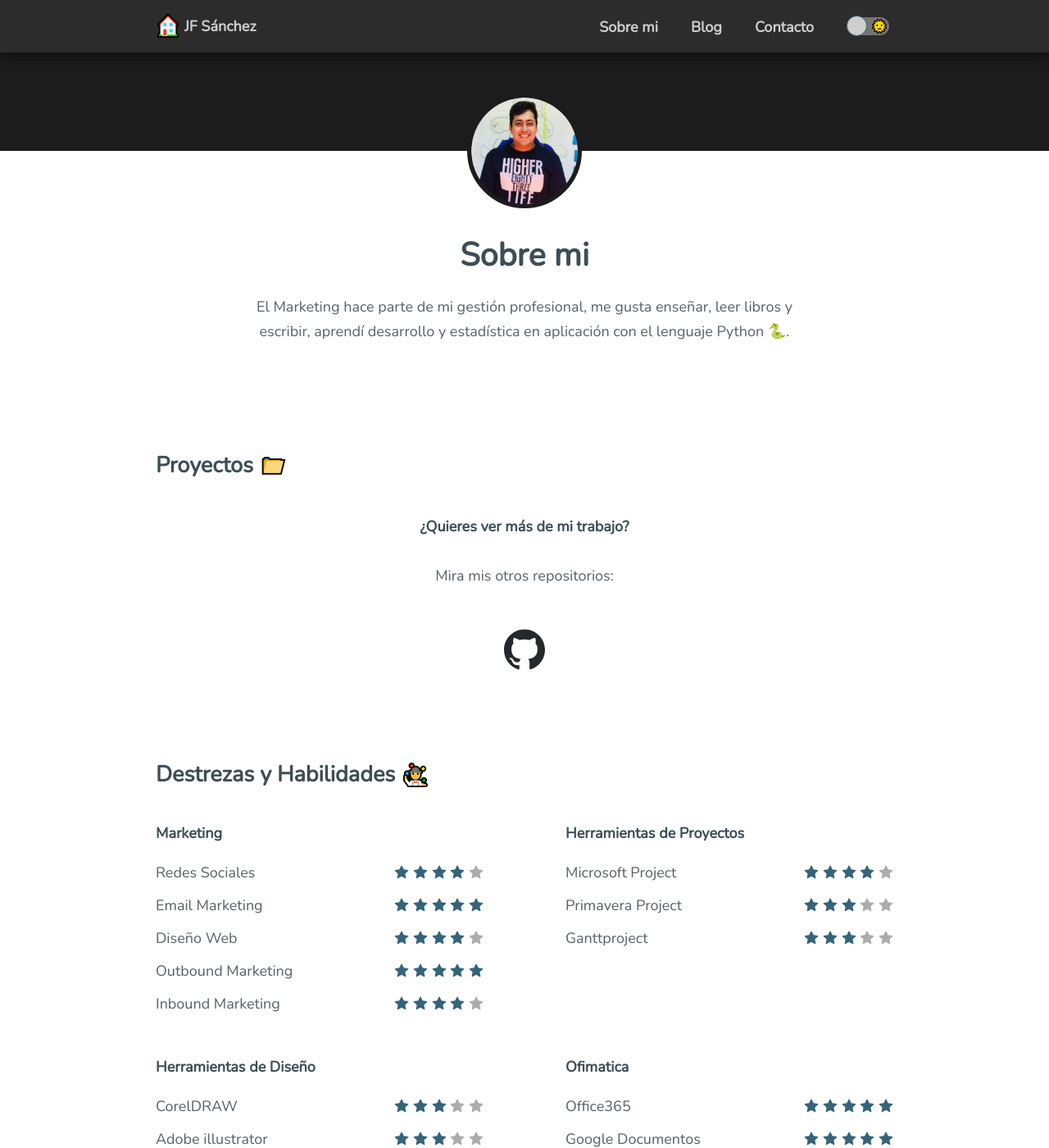
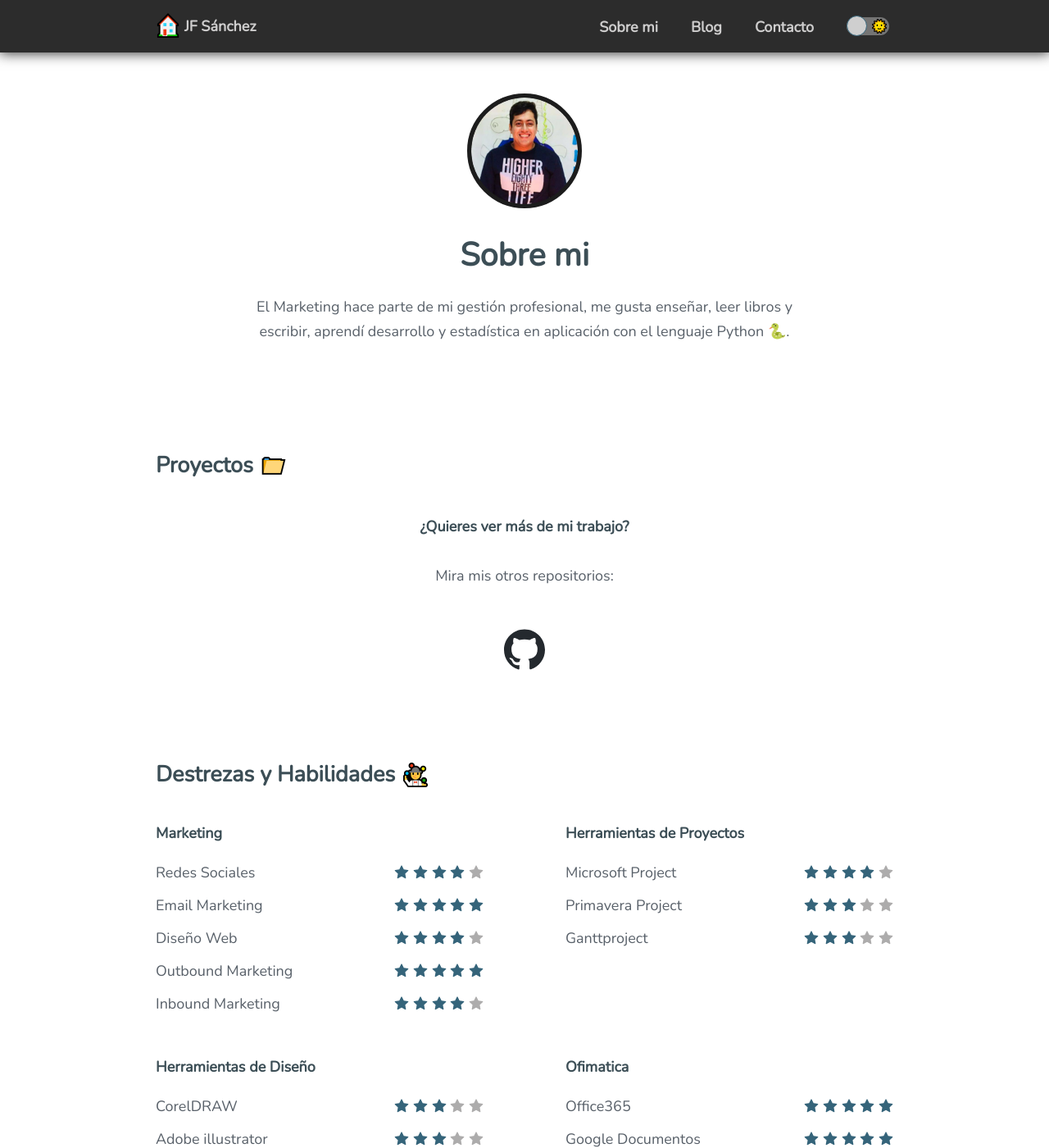
Before and after one commit to jfsanc/jfsanchez, a Jekyll site: the page built from _pages/experience.md, in a window 1280 px wide and 1400 px high. Shown: the whole window at 82% size. Built offline with Jekyll 4.4.1, drawn with Linux system fonts in a browser that asks for light colours.

Commit message:
Update index.scss

```diff
--- a/_sass/pages/index.scss
+++ b/_sass/pages/index.scss
@@ -60,7 +60,7 @@
     }
 
     align-items: center;
-    background-color: var(--hero-bg-color);
+    background-color: rgb(255, 255, 255);
     box-shadow: 0 0 5px 0 rgb(255, 255, 255);
     display: flex;
     flex-direction: column;
```
